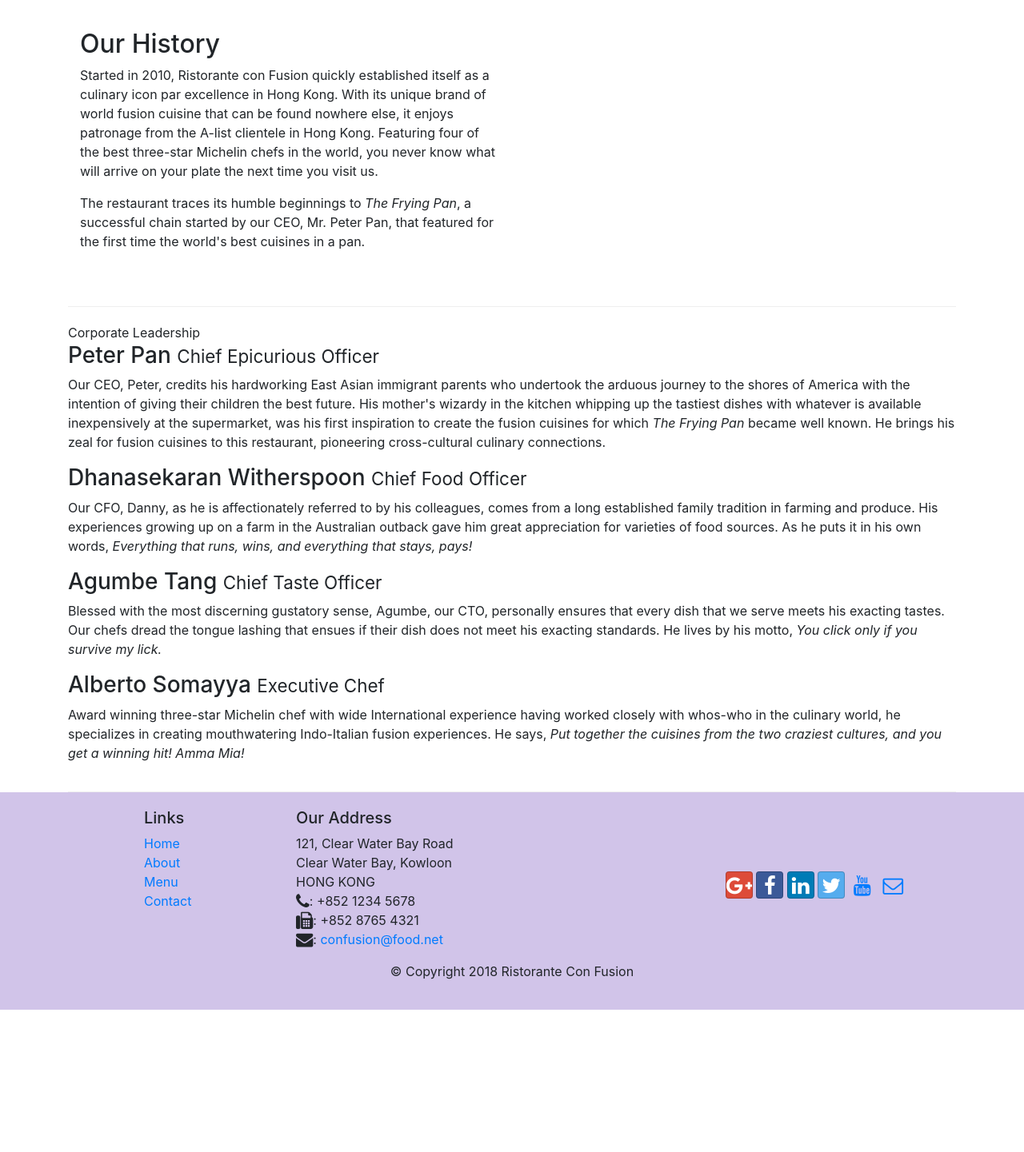
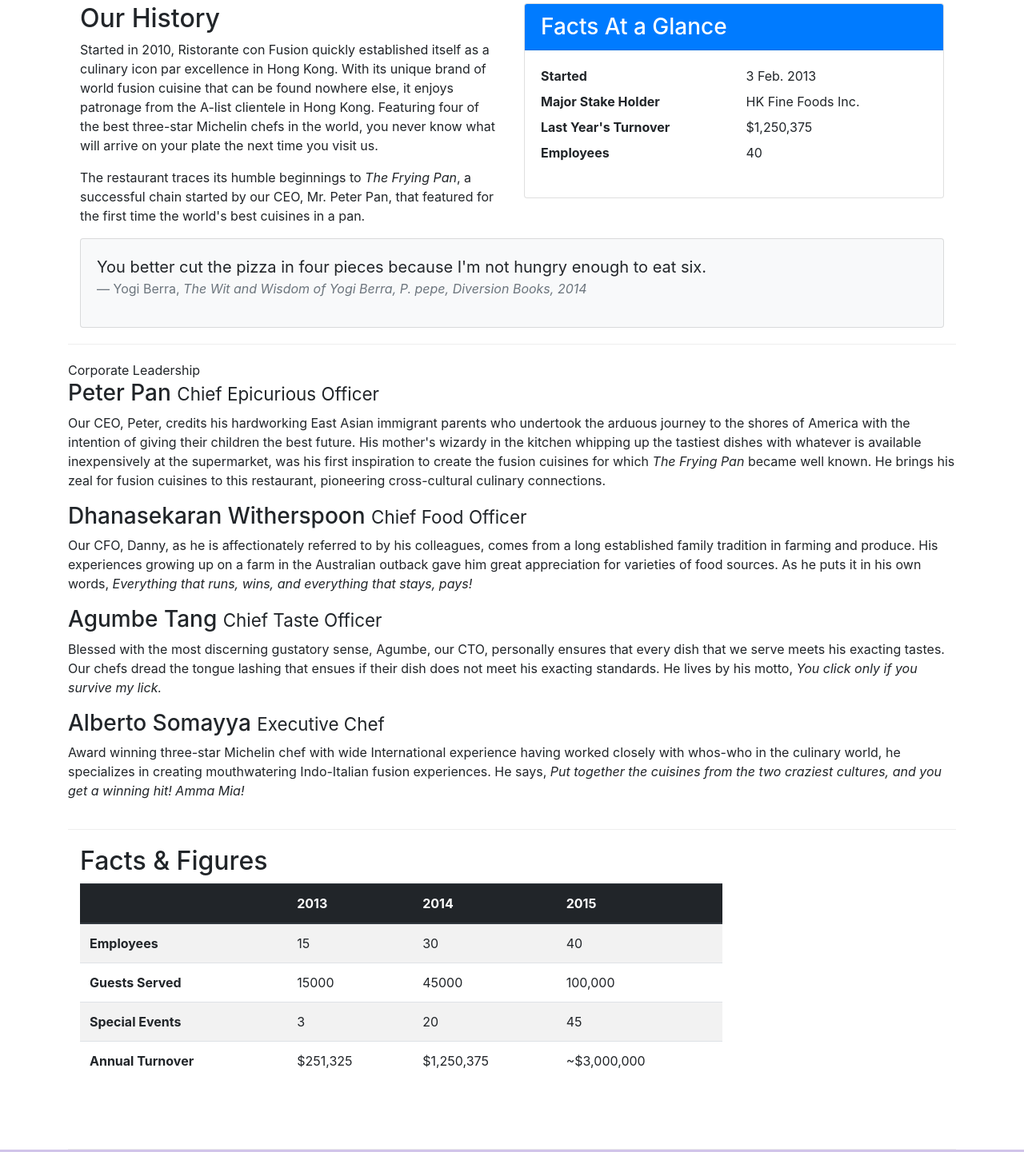
Before and after one commit to llandreeall/Front-End-Web-UI-Frameworks-and-Tools-Bootstrap-4-Course, a website: page aboutus.html in a window 1280 px wide. Shown: the part 481-1922 px from the top of the page at 80% size. Before the commit the page ends 1744 px from the top, so only its background shows below. Drawn offline with nearby package versions, Linux system fonts and the light colour scheme.

Commit message:
Tables and Cards

```diff
--- a/aboutus.html
+++ b/aboutus.html
@@ -59,13 +59,40 @@
             </div>
         </div>
 
-        <div class="row row-content align-items-center">
-            <div class="col-12 col-sm-6 col-md-6">
+        <div class="row row-content">
+            <div class="col-sm-6">
                 <h2>Our History</h2>
                 <p>Started in 2010, Ristorante con Fusion quickly established itself as a culinary icon par excellence in Hong Kong. With its unique brand of world fusion cuisine that can be found nowhere else, it enjoys patronage from the A-list clientele in Hong Kong.  Featuring four of the best three-star Michelin chefs in the world, you never know what will arrive on your plate the next time you visit us.</p>
                 <p>The restaurant traces its humble beginnings to <em>The Frying Pan</em>, a successful chain started by our CEO, Mr. Peter Pan, that featured for the first time the world's best cuisines in a pan.</p>
             </div>
-            <div class="col-12 col-sm col-md">
+            <div class="col-sm">
+                <div class="card">
+                    <h3 class="card-header bg-primary text-white">Facts At a Glance</h3>
+                    <div class="card-body">
+                        <dl class="row">
+                            <dt class="col-6">Started</dt>
+                            <dd class="col-6">3 Feb. 2013</dd>
+                            <dt class="col-6">Major Stake Holder</dt>
+                            <dd class="col-6">HK Fine Foods Inc.</dd>
+                            <dt class="col-6">Last Year's Turnover</dt>
+                            <dd class="col-6">$1,250,375</dd>
+                            <dt class="col-6">Employees</dt>
+                            <dd class="col-6">40</dd>
+                        </dl>
+                    </div>
+                </div>
+            </div>
+            <div class="col-12">
+                <div class="card card-body bg-light">
+                    <blockquote class="blockquote">
+                        <p class="mb-0">You better cut the pizza in four pieces
+                            because I'm not hungry enough to eat six.
+                        </p>
+                        <footer class="blockquote-footer">Yogi Berra,
+                            <cite title="Source Title">The Wit and Wisdom of Yogi Berra, P. pepe, Diversion Books, 2014</cite>
+                        </footer>
+                    </blockquote>
+                </div>
             </div>
         </div>
 
@@ -83,7 +110,52 @@
                 <p class="d-none d-sm-block">Award winning three-star Michelin chef with wide International experience having worked closely with whos-who in the culinary world, he specializes in creating mouthwatering Indo-Italian fusion experiences. He says, <em>Put together the cuisines from the two craziest cultures, and you get a winning hit! Amma Mia!</em></p>
             </div>
        </div>
+       <div class="row row-content">
+           <div class="col-12 col-sm-9">
+               <h2>Facts &amp; Figures</h2>
+               <div class="table-responsive">
+               <table class="table table-striped">
+                    <thead class="thead-dark">
+                        <tr>
+                            <th>&nbsp;</th>
+                            <th>2013</th>
+                            <th>2014</th>
+                            <th>2015</th>
+                        </tr>
+                    </thead>
+                    <tbody>
+                        <tr>
+                            <th>Employees</th>
+                            <td>15</td>
+                            <td>30</td>
+                            <td>40</td>
+                        </tr>
+                        <tr>
+                            <th>Guests Served</th>
+                            <td>15000</td>
+                            <td>45000</td>
+                            <td>100,000</td>
+                        </tr>
+                        <tr>
+                            <th>Special Events</th>
+                            <td>3</td>
+                            <td>20</td>
+                            <td>45</td>
+                        </tr>
+                        <tr>
+                            <th>Annual Turnover</th>
+                            <td>$251,325</td>
+                            <td>$1,250,375</td>
+                            <td>~$3,000,000</td>
+                        </tr>
+                    </tbody>
+               </table>
+               </div>
+           </div>
+           <div class="col-12 col-sm-3">
 
+           </div>
+       </div>
     </div>
 
     <footer class="footer">
```
